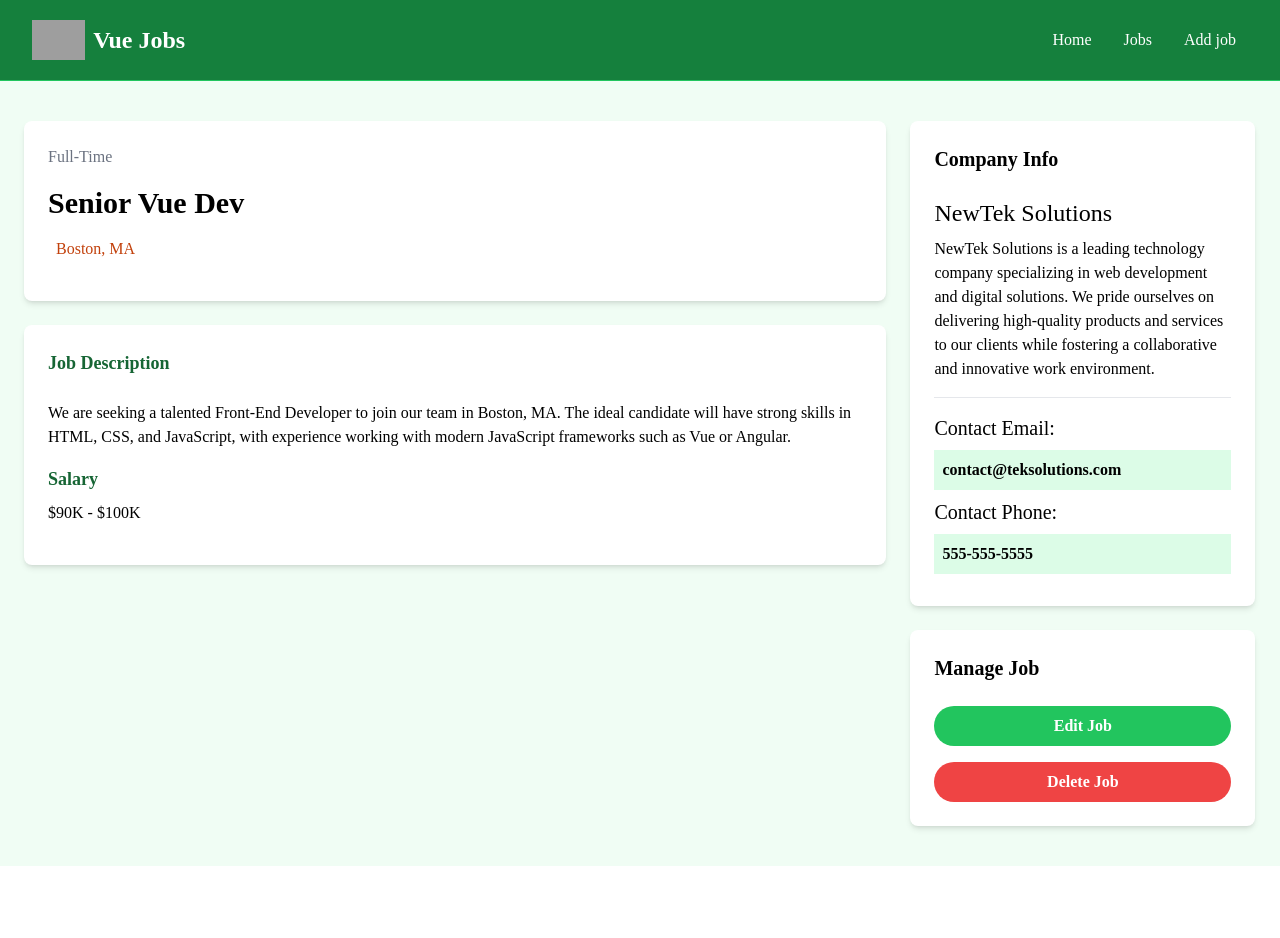
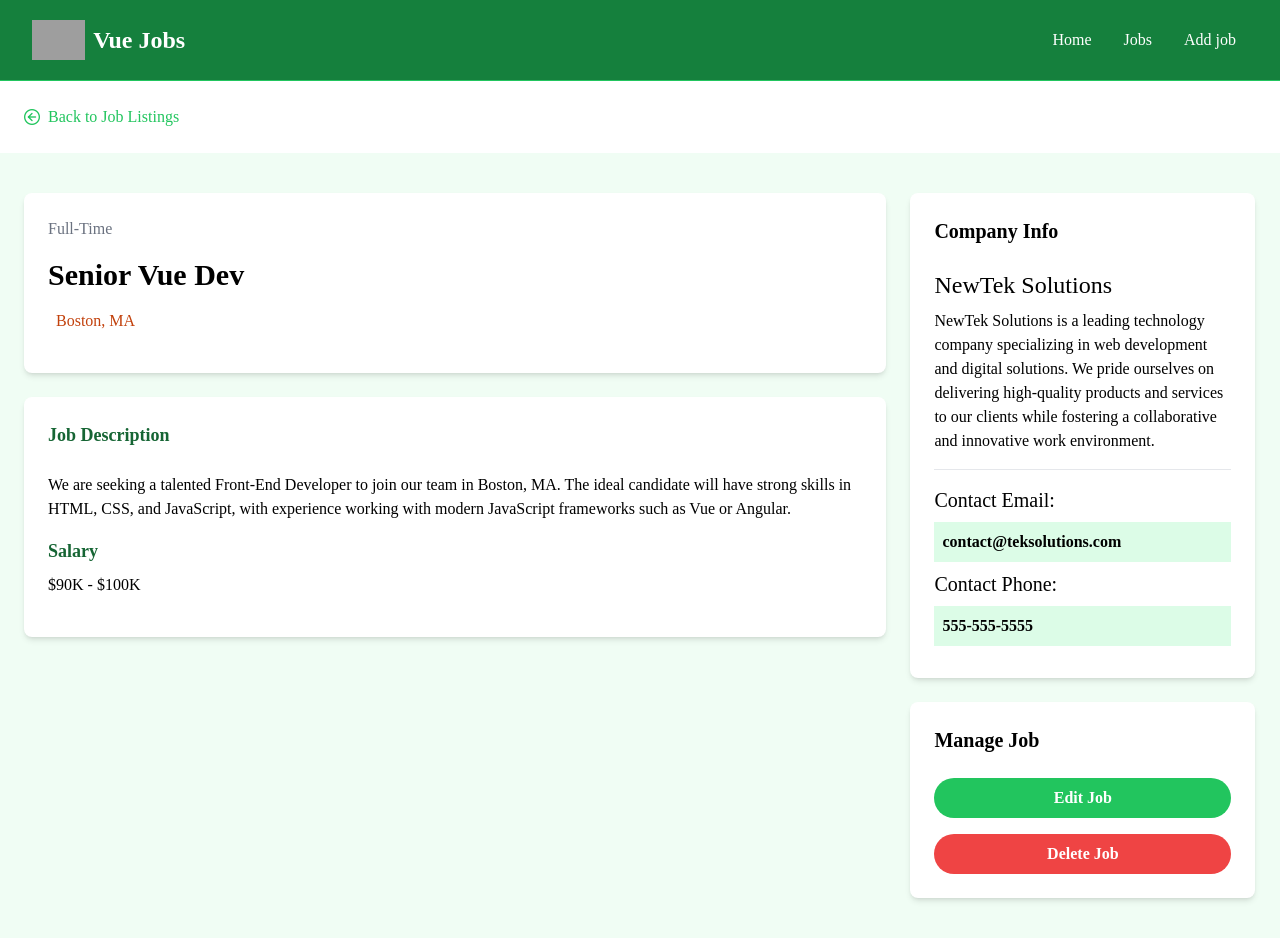
Before and after one commit to Abdul-Wahab12/Jobs-management-App, a Vue app in the folder Jobs-App/: page /jobs/1 in a window 1280 px wide. Before the commit the page ends 866 px from the top, so only its background shows below. Built offline with nearby package versions, Linux system fonts and the light colour scheme; data requests are answered from the project's data file; grey boxes are pictures that could not be loaded.

Commit message:
Added: add back button functionality

```diff
--- /dev/null
+++ b/Jobs-App/src/components/BackButton.vue
@@ -0,0 +1,16 @@
+<script setup>
+import { RouterLink } from "vue-router";
+
+</script>
+
+<template>
+    <section>
+        <div class="container m-auto py-6 px-6">
+            <RouterLink
+                to="/jobs"
+                class="text-green-500 hover:text-green-600 flex items-center">
+                <i class="pi pi-arrow-circle-left mr-2"></i> Back to Job Listings
+            </RouterLink>
+        </div>
+    </section>
+</template>
--- a/Jobs-App/src/views/JobView.vue
+++ b/Jobs-App/src/views/JobView.vue
@@ -1,8 +1,10 @@
 <script setup>
+import BackButton from '@/components/BackButton.vue';
 import PulseLoader from 'vue-spinner/src/PulseLoader.vue';
 import { reactive, onMounted } from 'vue';
 import axios from 'axios';
 import { useRoute, RouterLink } from 'vue-router';
+
 
 const route = useRoute();
 
@@ -27,6 +29,7 @@
 </script>
 
 <template>
+    <BackButton />
     <section v-if="!state.isLoading" class="bg-green-50">
         <div class="container m-auto py-10 px-6">
             <div class="grid grid-cols-1 md:grid-cols-70/30 w-full gap-6">
```
